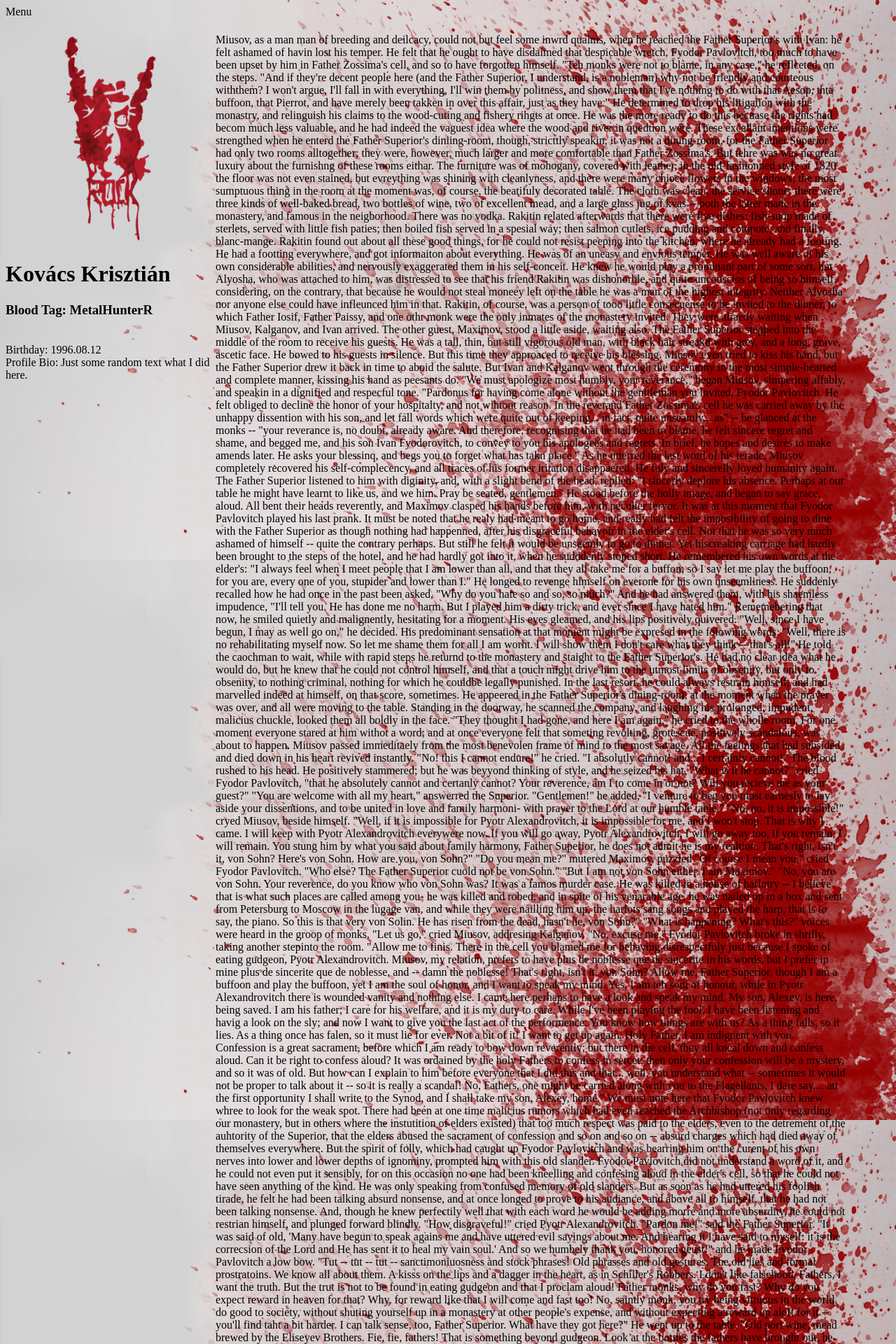
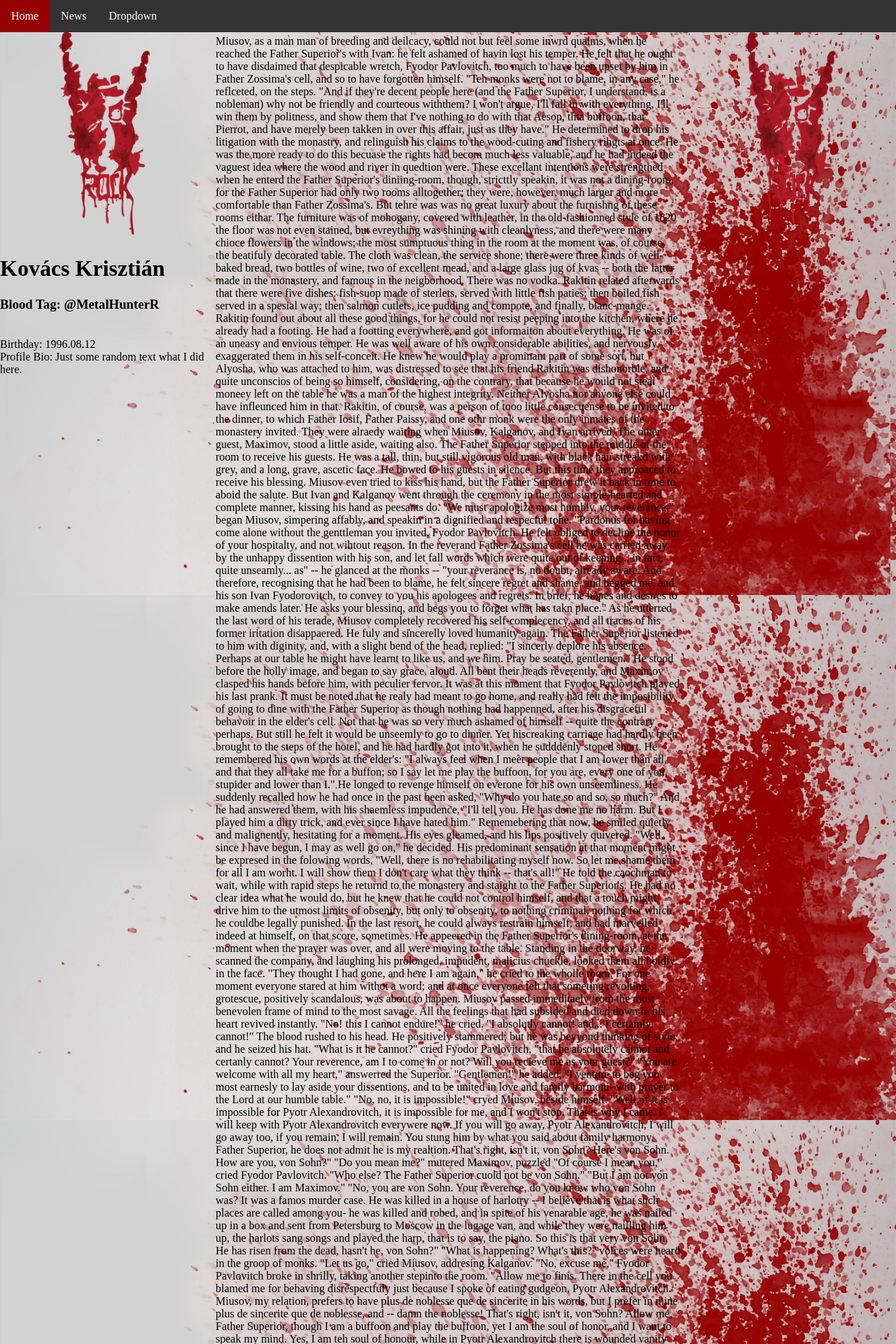
Before and after one commit to njszki-2016-14sz/Social-site, a PHP site: page /view/newsfeed.html in a window 1280 px wide. Shown: the top 1920 px of the page at 70% size. Run offline with PHP 8.4, Linux system fonts and the light colour scheme.

Commit message:
Added Menu Navigation Bar, FIxed All positions, Renamed adsSlide to feedControll, Added JavaScript Controlls, Other Changes

```diff
--- /dev/null
+++ b/controll/feedControll.js
@@ -0,0 +1,28 @@
+$("#ads > div:gt(0)").hide();
+
+setInterval(function() {
+  $('#ads > div:first')
+    .fadeOut(1000)
+    .next()
+    .fadeIn(1000)
+    .end()
+    .appendTo('#ads');
+},  3000);
+
+function myFunction() {
+	document.getElementById("myDropdown").classList.toggle("show");
+}
+
+window.onclick = function(e) {
+	if (!e.target.matches('.dropbtn')) {
+    var dropdowns = document.getElementsByClassName("dropdown-content");
+
+	for (var d = 0; d < dropdowns.length; d++) {
+		var openDropdown = dropdowns[d];
+
+		if (openDropdown.classList.contains('show')) {
+				openDropdown.classList.remove('show');
+			}
+		}
+	}
+}
--- a/style/newsfeed.css
+++ b/style/newsfeed.css
@@ -1,4 +1,5 @@
-body{
+html, body{
+	height: 100%;
 	background-image: url("../img/bg.jpg");
 	background-repeat:no-repeat;
 	background-attachment: fixed;
@@ -11,27 +12,97 @@ input[type="text"]:focus, input[type="password"]:focus{
 	box-shadow:0 0 10px #950101;
 }
 
-#menu {
-	margin-top: 0px;
+ul {
+	list-style-type: none;
+	margin: 0;
+	padding: 0;
+	overflow: hidden;
+	background-color: #333;
+}
+
+li {
+	float: left;
+}
+
+li a, .dropbtn {
+	display: inline-block;
+	color: white;
+	text-align: center;
+	padding: 14px 16px;
+	text-decoration: none;
+}
+
+li a:hover, .dropdown:hover .dropbtn {
+	background-color: #950101;
+}
+
+li.dropdown {
+	display: inline-block;
+}
+
+.dropdown-content {
+	display: none;
+	position: absolute;
+	background-color: #f9f9f9;
+	min-width: 160px;
+	box-shadow: 0px 8px 16px 0px rgba(0,0,0,0.2);
+}
+
+.dropdown-content a {
+	color: black;
+	padding: 12px 16px;
+	text-decoration: none;
+	display: block;
+	text-align: left;
+}
+
+.dropdown-content a:hover {
+	background-color: #950101;
+}
+
+.show {
+	display: block;
+}
+
+.wrapper {
+	width: 100%;
+	height: 100%;
+	position: relative;
+}
+
+.feedwrapper {
+	margin-top: 50px;
+}
+
+#header {
 	width: 100%;
 	height: 40px;
+	position:fixed;
+	top:0;
+	left:0;
+}
+
+#profile, #ads {
+	width: 300px;
+	top: 40px;
+	position: fixed;
+	bottom: 0;
+}
+
+#profile, #feed, #ads, .feedwrapper {
+	height: 100%;
+}
+
+#feed {
+	margin: 40px 300px;
 }
 
 #profile {
-	float: left;
-	width: 300px;
-}
-
-#feed {
-	float: left;
-	margin-left: auto;
-	margin-right: auto;
-	width: 900px;
+	left: 0;
 }
 
 #ads {
-	float: right;
-	width: 300px;
+	right: 0;
 }
 
 /*
--- a/view/newsfeed.html
+++ b/view/newsfeed.html
@@ -5,18 +5,33 @@
 		<title>News Feed</title>
 		<link rel="stylesheet" type="text/css" href="../style/newsfeed.css">
 		<link rel="shortcut icon" type="image/png" href="../img/favicon32.png"/>
+
+		<script src="../controll/feedControll.js"></script>
 	</head>
 
 	<body>
-		<div id="menu">
-			Menu
+		<div class='wrapper'>
+			<div id="header">
+				<ul>
+					<li><a class="active" href="#home">Home</a></li>
+					<li><a href="#news">News</a></li>
+					<li class="dropdown">
+						<a href="javascript:void(0)" class="dropbtn" onclick="myFunction()">Dropdown</a>
+						<div class="dropdown-content" id="myDropdown">
+							<a href="#">Link 1</a>
+							<a href="#">Link 2</a>
+							<a href="#">Link 3</a>
 						</div>
+					</li>
+				</ul>
+			</div>
+			<div class='feedwrapper'>
 				<div id="profile">
 					<div id="profilePic">
 						<img src="../img/favicon.png" width="100%" height="75%"/>
 					</div>
 					<h1>Kovács Krisztián</h1>
-			<h3>Blood Tag: MetalHunterR</h3>
+					<h3>Blood Tag: @MetalHunterR</h3>
 					<br>Birthday: 1996.08.12</br>
 					Profile Bio: Just some random text what I did here.
 				</div>
@@ -77,10 +92,13 @@ Ivan was still silent.
 Fyodor Pavlovitch waited anohter two minites.
 "But I shall take Alyosha away from the monastery, though you will dislike it so much, most honored Karl von Moor."
 Ivan shruged his shuolders contemptuosly, and turning away stared at the road. And they did not speek again all the way home.
-
 				</div>
 				<div id="ads">
+					<div id="adsSlide">
 						<img src="../img/favicon.png" width="100%" height="75%"/>
+					</div>
+				</div>
+			</div>
 		</div>
 	</body>
 </html>
```
Also changed, not shown: controll/adsSlide.js (deleted, +0 -10 lines). Lines whose indentation alone changed are shown as unchanged.
